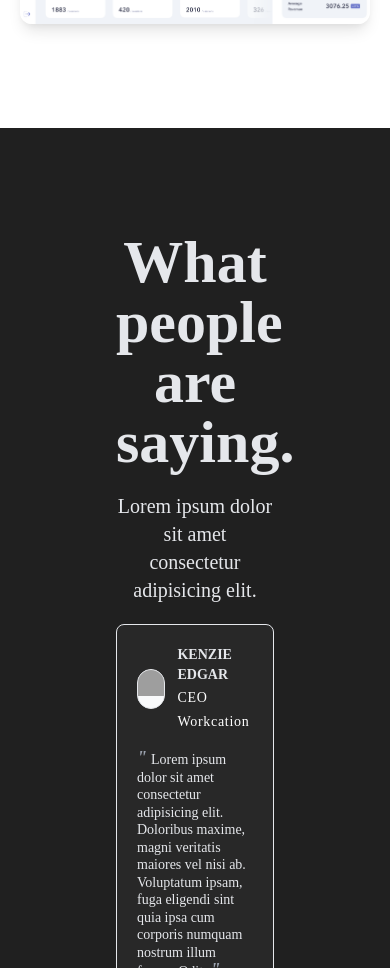
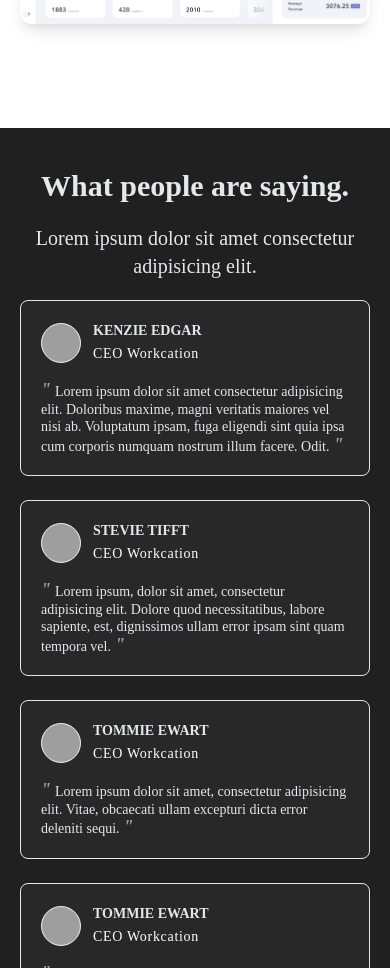
Before and after one commit to synerjay/landing-page-template-nextjs, a Next.js app: page / in a window 390 px wide. Shown: the part 4020-4988 px from the top of the page. Built offline with nearby package versions, Linux system fonts and the light colour scheme; grey boxes are pictures that could not be loaded.

Commit message:
Changed testimonials compnent

```diff
--- a/comps/Testimonials.js
+++ b/comps/Testimonials.js
@@ -134,11 +134,11 @@ const Testimonials = () => {
   ];
 
   return (
-    <div className='Testimonials pt-16 min-w-screen min-h-screen flex items-center justify-center py-2 px-24'>
-      <div className='w-full px-5 py-10 md:py-5 text-gray-200'>
+    <div className='Testimonials pt-5 md:pt-16 min-w-screen min-h-screen flex items-center justify-center py-2 px-0 md:px-24'>
+      <div className='w-full px-5 py-5 md:py-10 text-gray-200'>
         <div className='w-full max-w-6xl mx-auto'>
           <div className='text-center max-w-xl mx-auto'>
-            <h1 className='text-6xl md:text-5xl font-bold mb-5 text-gray-200'>
+            <h1 className='text-3xl md:text-6xl font-bold mb-5 text-gray-200'>
               What people are saying.
             </h1>
             <h3 className='text-xl mb-5 font-light'>
```
